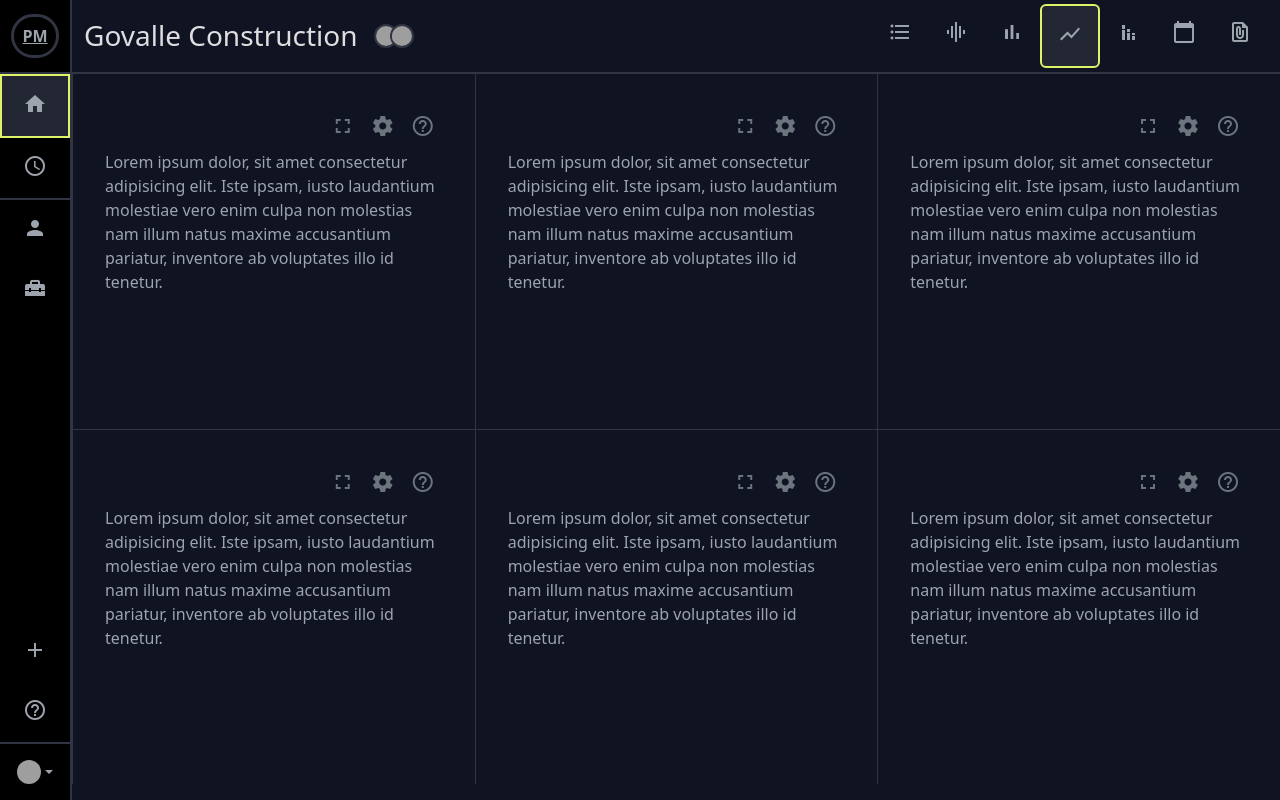
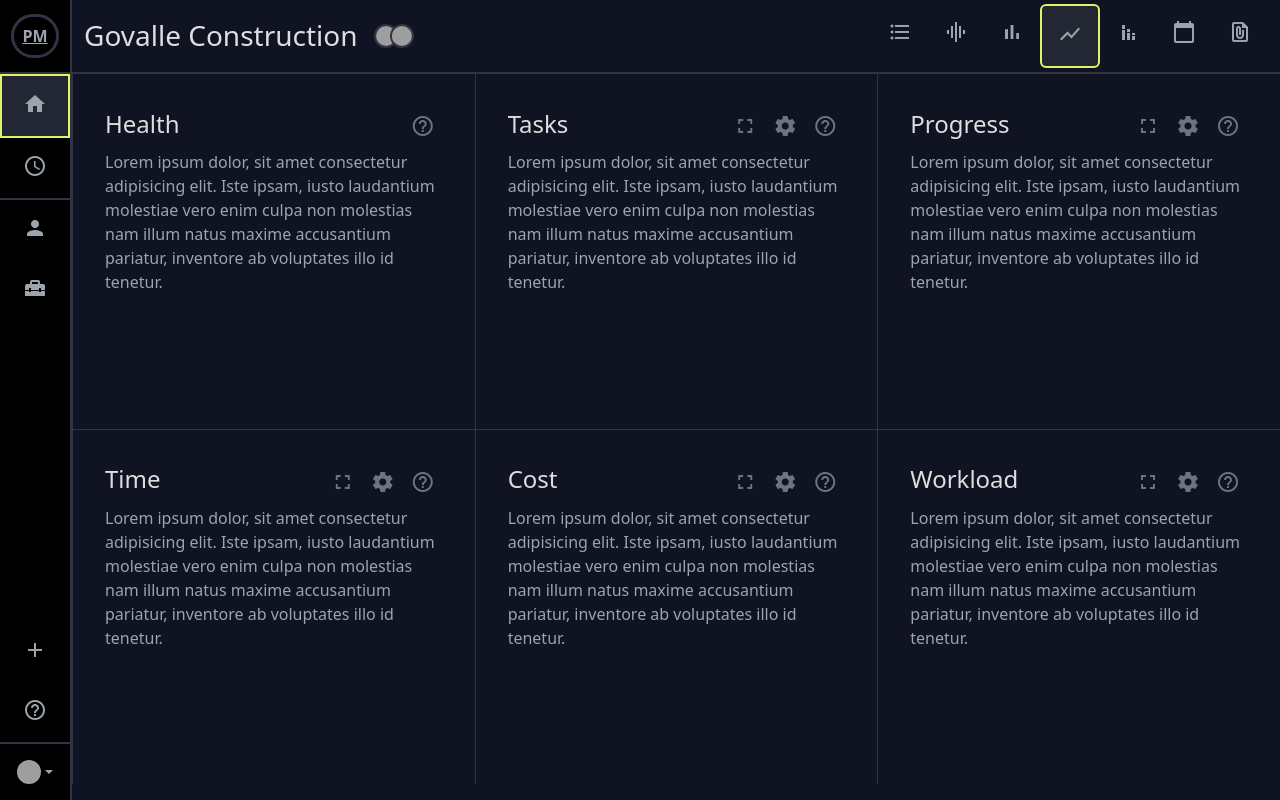
Before and after one commit to mitulpatel224/ng15-dashboard, an Angular app: page /dashboard in a window 1280 px wide. Built offline with nearby package versions, Linux system fonts and the light colour scheme; grey boxes are pictures that could not be loaded.

Commit message:
feat: set card title and actions

```diff
--- a/src/app/components/dashboard/dashboard/dashboard.component.html
+++ b/src/app/components/dashboard/dashboard/dashboard.component.html
@@ -3,7 +3,11 @@
     <div
       class="col-12 col-md-6 col-lg-4 p-3 border border-bottom-0 border-end-0"
     >
-      <app-card>
+      <app-card
+        cardTitle="Health"
+        [enableFullscreen]="false"
+        [enableSetting]="false"
+      >
         Lorem ipsum dolor, sit amet consectetur adipisicing elit. Iste ipsam,
         iusto laudantium molestiae vero enim culpa non molestias nam illum natus
         maxime accusantium pariatur, inventore ab voluptates illo id tenetur.
@@ -12,7 +16,7 @@
     <div
       class="col-12 col-md-6 col-lg-4 p-3 border border-bottom-0 border-end-0"
     >
-      <app-card>
+      <app-card cardTitle="Tasks">
         Lorem ipsum dolor, sit amet consectetur adipisicing elit. Iste ipsam,
         iusto laudantium molestiae vero enim culpa non molestias nam illum natus
         maxime accusantium pariatur, inventore ab voluptates illo id tenetur.
@@ -21,7 +25,7 @@
     <div
       class="col-12 col-md-6 col-lg-4 p-3 border border-bottom-0 border-end-0"
     >
-      <app-card>
+      <app-card cardTitle="Progress">
         Lorem ipsum dolor, sit amet consectetur adipisicing elit. Iste ipsam,
         iusto laudantium molestiae vero enim culpa non molestias nam illum natus
         maxime accusantium pariatur, inventore ab voluptates illo id tenetur.
@@ -30,7 +34,7 @@
     <div
       class="col-12 col-md-6 col-lg-4 p-3 border border-bottom-0 border-end-0"
     >
-      <app-card>
+      <app-card cardTitle="Time">
         Lorem ipsum dolor, sit amet consectetur adipisicing elit. Iste ipsam,
         iusto laudantium molestiae vero enim culpa non molestias nam illum natus
         maxime accusantium pariatur, inventore ab voluptates illo id tenetur.
@@ -39,7 +43,7 @@
     <div
       class="col-12 col-md-6 col-lg-4 p-3 border border-bottom-0 border-end-0"
     >
-      <app-card>
+      <app-card cardTitle="Cost">
         Lorem ipsum dolor, sit amet consectetur adipisicing elit. Iste ipsam,
         iusto laudantium molestiae vero enim culpa non molestias nam illum natus
         maxime accusantium pariatur, inventore ab voluptates illo id tenetur.
@@ -48,7 +52,7 @@
     <div
       class="col-12 col-md-6 col-lg-4 p-3 border border-bottom-0 border-end-0"
     >
-      <app-card>
+      <app-card cardTitle="Workload">
         Lorem ipsum dolor, sit amet consectetur adipisicing elit. Iste ipsam,
         iusto laudantium molestiae vero enim culpa non molestias nam illum natus
         maxime accusantium pariatur, inventore ab voluptates illo id tenetur.
```
